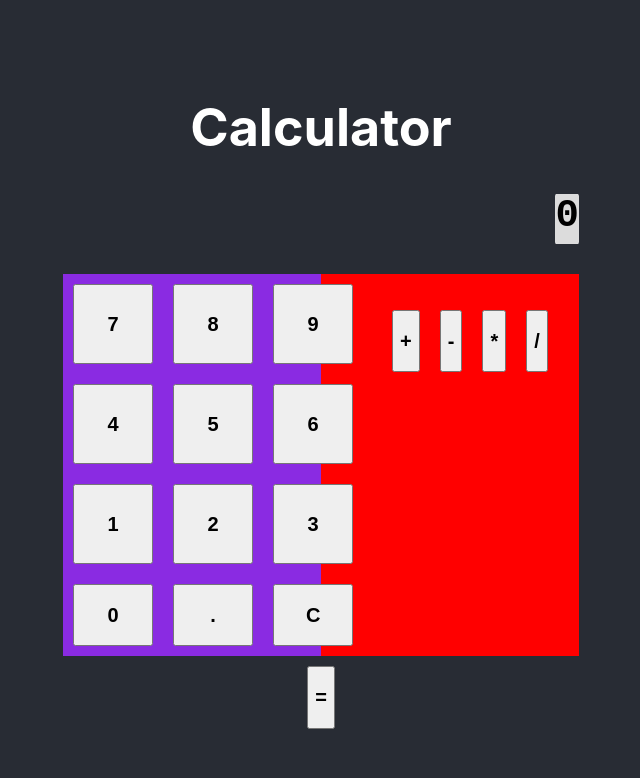
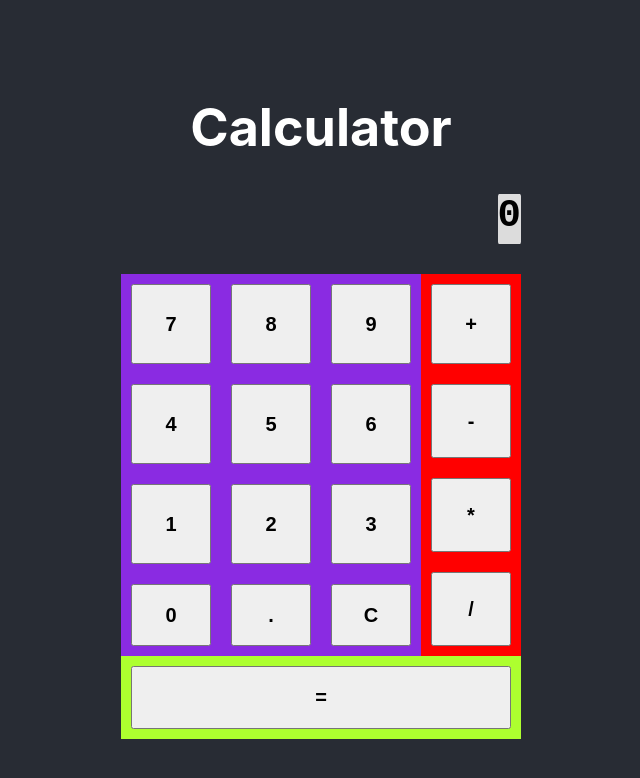
Before and after one commit to NatRavenhill/Calculator, a React (Create React App) app: page / in a window 1280 px wide. Shown: the top 778 px of the page, without its empty margins (319-959 px from the left). Built offline with nearby package versions, Linux system fonts and the light colour scheme.

Commit message:
Improve styling of components

```diff
--- a/src/components/Calculator.css
+++ b/src/components/Calculator.css
@@ -1,14 +1,26 @@
-.container {
+#main-container {
     background-color: red;
     display: grid;
-    grid-template-columns: 50% 50%
+    grid-template-columns: 75% 25%
 }
 
-.number-container {
+#number-container {
     background-color: blueviolet;
     display: grid;
     grid-template-columns: 100px 100px 100px;
     grid-template-rows: 100px 100px 100px;
+}
+
+#operations-container {
+    display: grid;
+    grid-template-columns: 100px;
+    grid-template-rows: 100px;
+}
+
+#equals-container {
+    background-color: greenyellow;
+    display: grid;
+    grid-template-columns: 100%
 }
 
 #zero {
--- a/src/components/Calculator.jsx
+++ b/src/components/Calculator.jsx
@@ -28,8 +28,8 @@ function Calculator() {
 
             <Display content={content} />
 
-            <div className="container">
-                <div className="number-container">
+            <div id="main-container">
+                <div id="number-container">
                     <InputButton value="7" handleButtonPress={handleButtonPress} id="seven" />
                     <InputButton value="8" handleButtonPress={handleButtonPress} id="eight" />
                     <InputButton value="9" handleButtonPress={handleButtonPress} id="nine" />
@@ -44,15 +44,17 @@ function Calculator() {
                     <InputButton value="C" handleButtonPress={handleButtonPress} id="clear" />
                 </div>
 
-                <ul>
+                <div id="operations-container">
                     <InputButton value="+" handleButtonPress={handleButtonPress} id="add" />
                     <InputButton value="-" handleButtonPress={handleButtonPress} id="subtract"/>
                     <InputButton value="*" handleButtonPress={handleButtonPress} id="multiply"/>
                     <InputButton value="/" handleButtonPress={handleButtonPress} id="divide"/>
-                </ul>
+                </div>
             </div>
 
-            <InputButton value="=" handleButtonPress={handleEquals} id="equals"/>
+            <div id="equals-container">
+                <InputButton id="equals-button" value="=" handleButtonPress={handleEquals} id="equals"/>
+            </div>
         </div>
 
 
```
